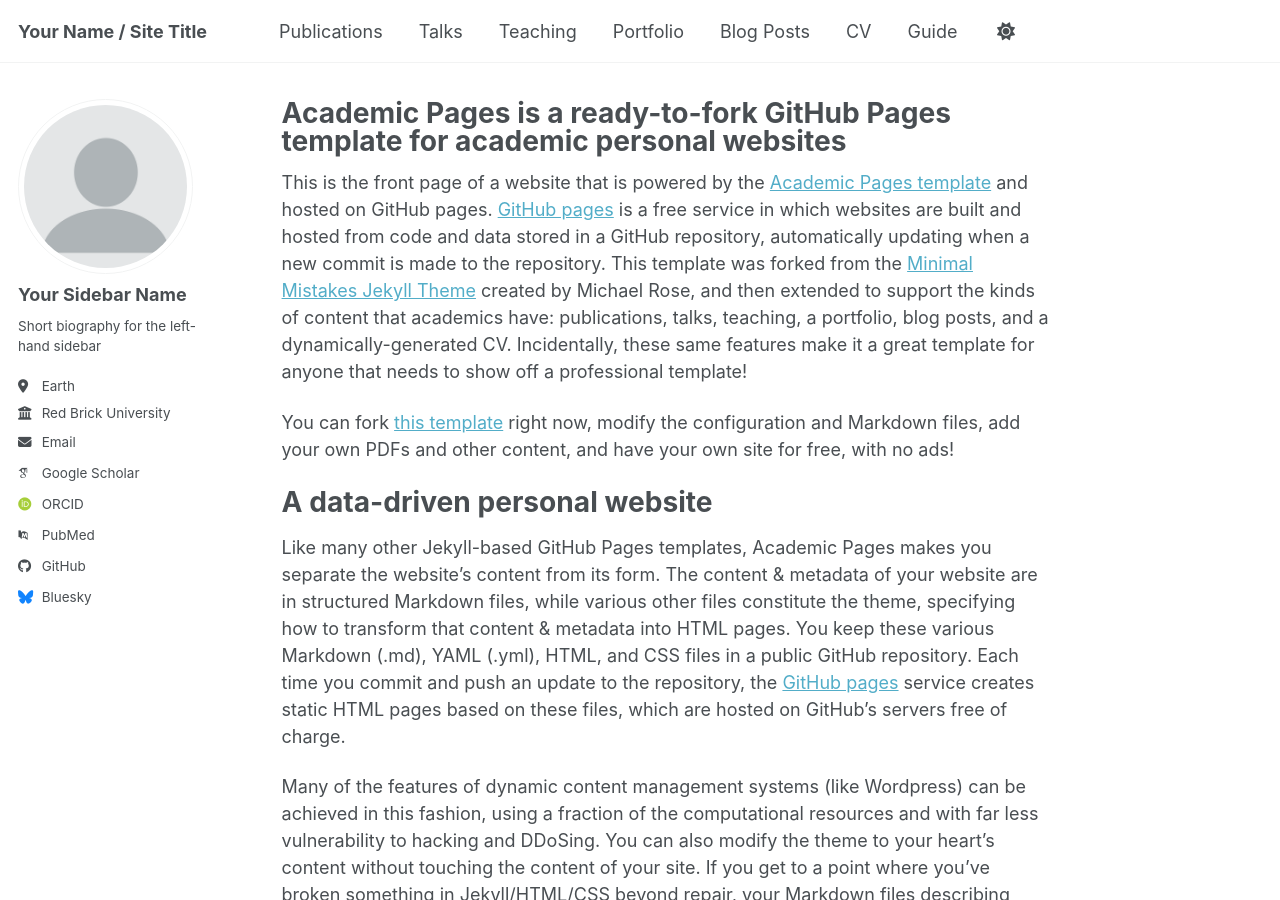
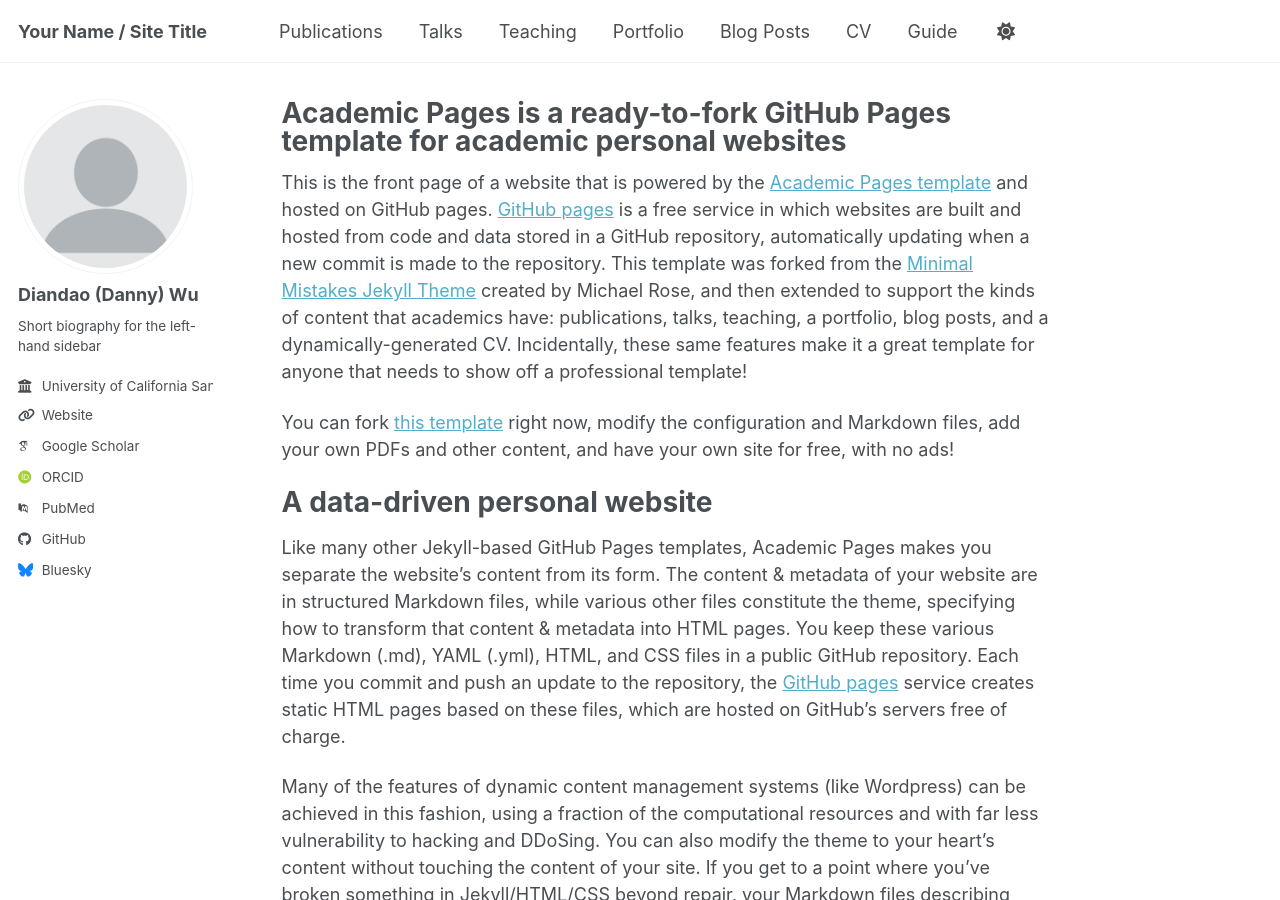
Before and after one commit to dzawu/dzawu.github.io, a Jekyll site: the page built from _pages/about.md, in a window 1280 px wide and 900 px high. Built offline with Jekyll 4.4.1, drawn with Linux system fonts in a browser that asks for light colours; some web fonts are replaced; a script bundle is joined from its source files by our own code; library files that are not in the unit come from our copies.

Commit message:
Update _config.yml

```diff
--- a/_config.yml
+++ b/_config.yml
@@ -24,13 +24,10 @@ repository               : "academicpages/academicpages.github.io"
 author:
   # Biographic information
   avatar           : "profile.png"
-  name             : "Your Sidebar Name"
-  pronouns         : # example: "she/her"
+  name             : "Diandao (Danny) Wu"
   bio              : "Short biography for the left-hand sidebar"
-  location         : "Earth"
-  employer         : "Red Brick University"
-  uri              : # URL
-  email            : "none@example.org"
+  employer         : "University of California San Diego"
+  uri              : ucsd.edu
 
   # Academic websites
   academia         : # URL
```
